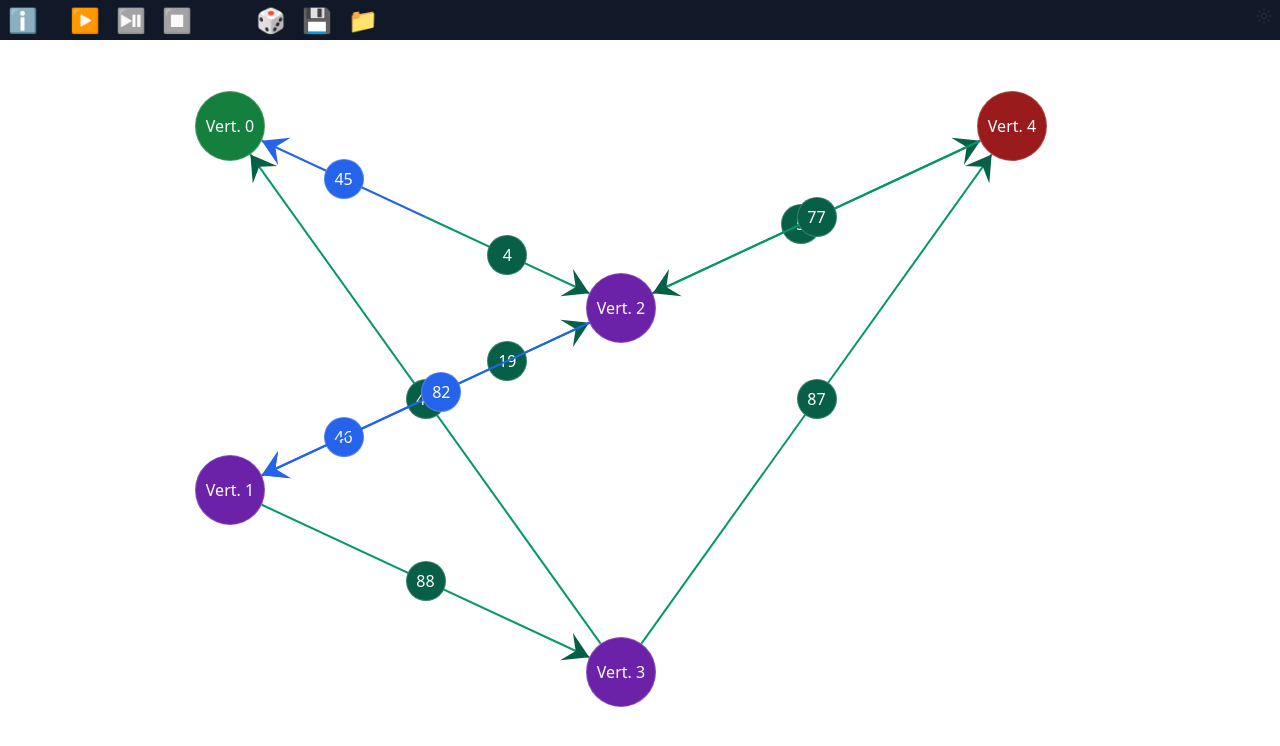
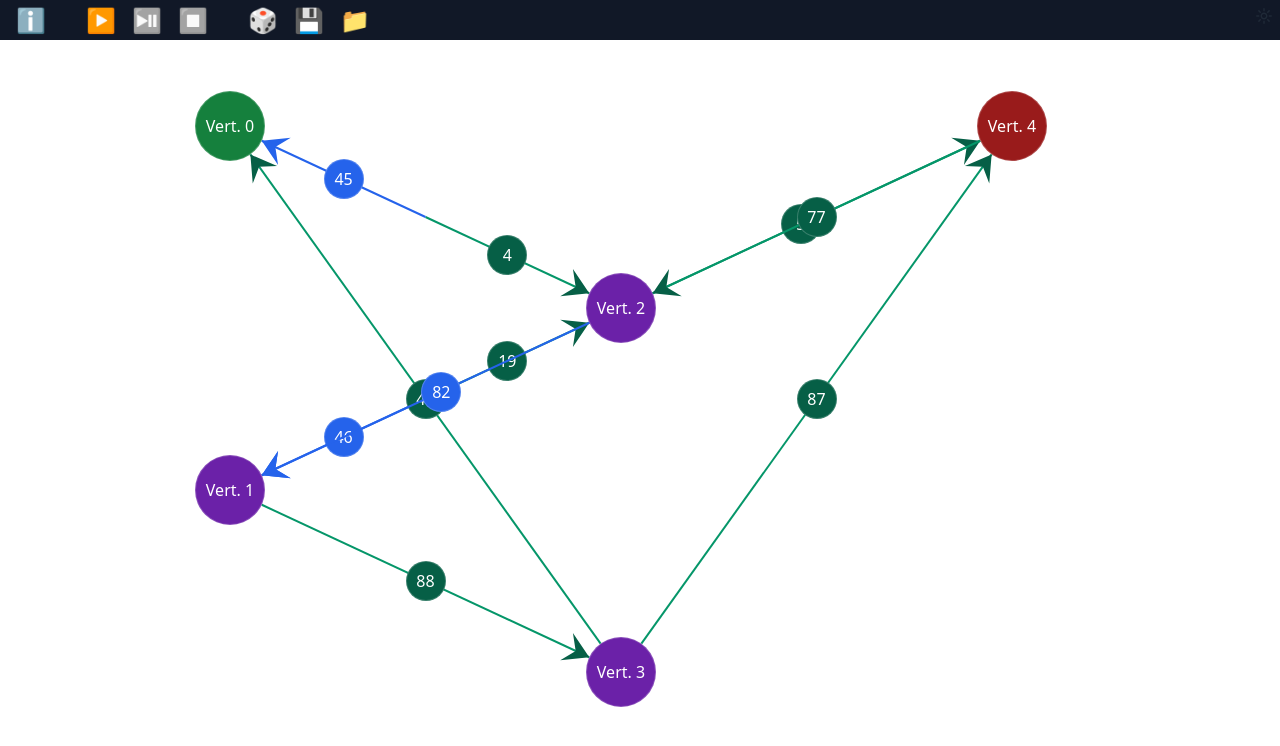
Before and after one commit to IsraPerez98/ford-fulkerson-app, a Svelte app: page / in a window 1280 px wide. Shown: the top 746 px of the page. Built offline with nearby package versions, Linux system fonts and the light colour scheme.

Commit message:
🎨 Mejoras ligeras al css del menu

```diff
--- a/src/components/Grafo/Menu/Menu.svelte
+++ b/src/components/Grafo/Menu/Menu.svelte
@@ -60,11 +60,11 @@
 </script>
 
 <div class="w-full h-10 bg-gray-900 flex">
-    <div class="flex my-auto ml-2 text-2xl">
+    <div class="flex my-auto ml-2 text-2xl space-x-10 px-2">
         <button title="Ayuda" on:click={onClickAyuda}>
             ℹ️
         </button>
-        <div class="flex my-auto mx-8 text-2xl space-x-4">
+        <div class="flex my-auto text-2xl space-x-4">
             <button title="Iniciar Algoritmo de Flujo Maximo" on:click={onClickIniciarFlujo} disabled={calculandoFlujoMaximo} class="disabled:grayscale" >
                 ▶️
             </button>
@@ -75,7 +75,7 @@
                 ⏹️
             </button>
         </div>
-        <div class="flex my-auto mx-8 text-2xl space-x-4">
+        <div class="flex my-auto text-2xl space-x-4">
             <button title="Generar Grafo Aleatorio" on:click={onClickGenerarGrafoAleatorio } disabled={calculandoFlujoMaximo} class="disabled:grayscale">
                 🎲
             </button>
```
